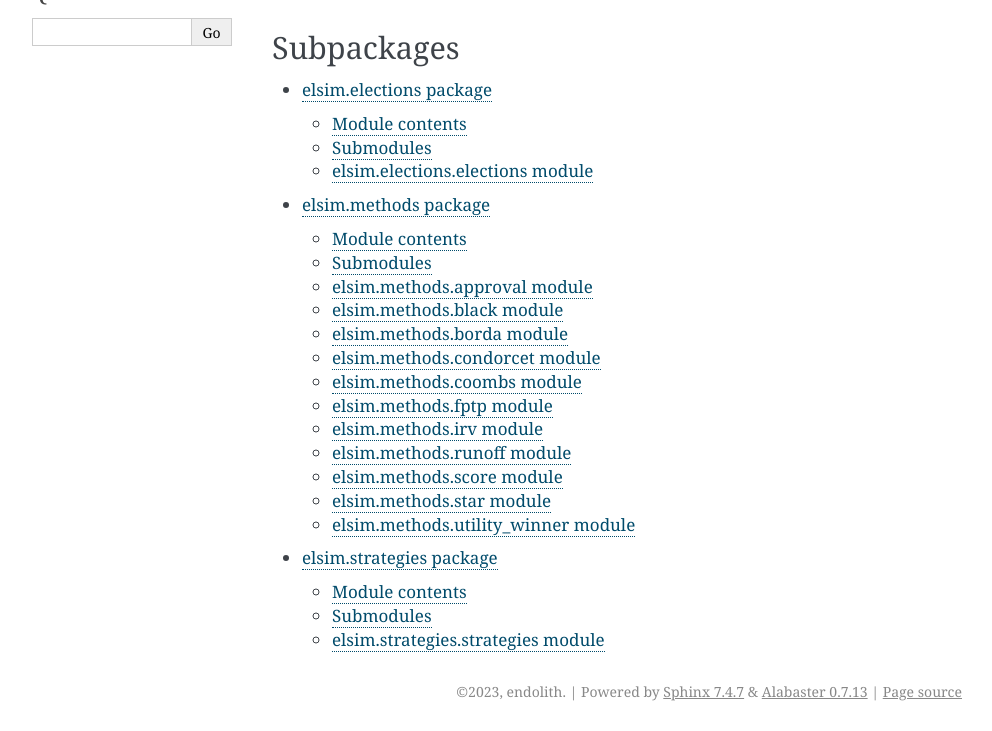
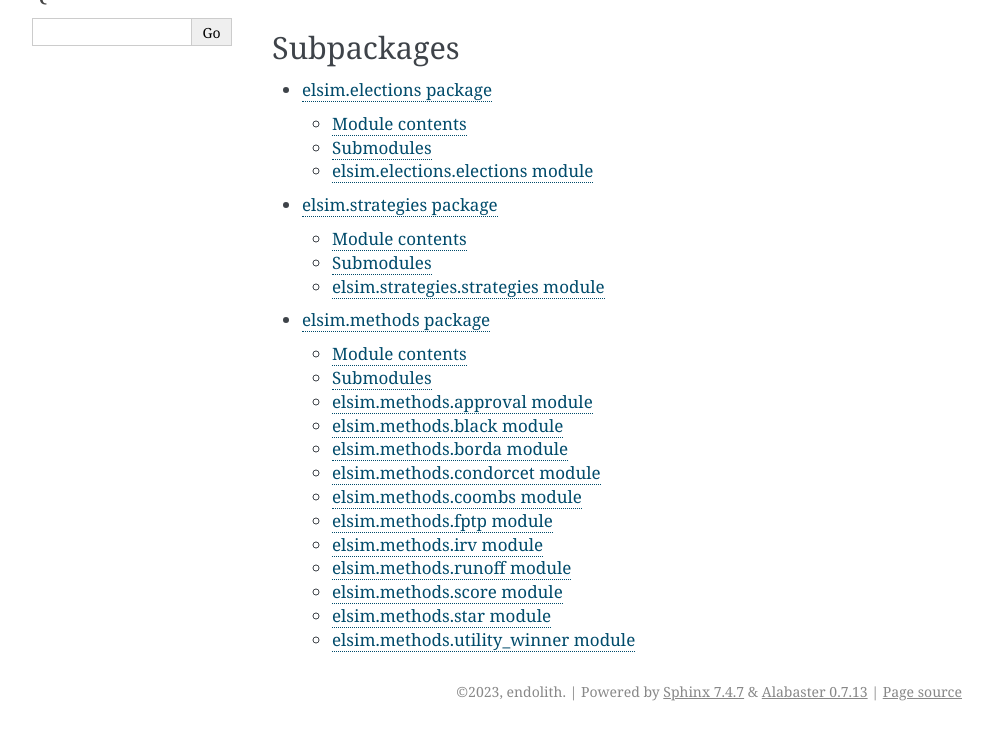
Before and after one commit to endolith/elsim, a Sphinx documentation site: the page built from docs/elsim.rst, in a window 1280 px wide, cut to the strip 272-1003 px from the top of the page. Shown: the whole strip, without its empty margins (148-1140 px from the left). Built offline with Sphinx 7.4.7, drawn with Linux system fonts in a browser that asks for light colours.

Commit message:
put in order

```diff
--- a/docs/elsim.rst
+++ b/docs/elsim.rst
@@ -16,5 +16,5 @@ Subpackages
    :maxdepth: 4
 
    elsim.elections
+   elsim.strategies
    elsim.methods
-   elsim.strategies
```
